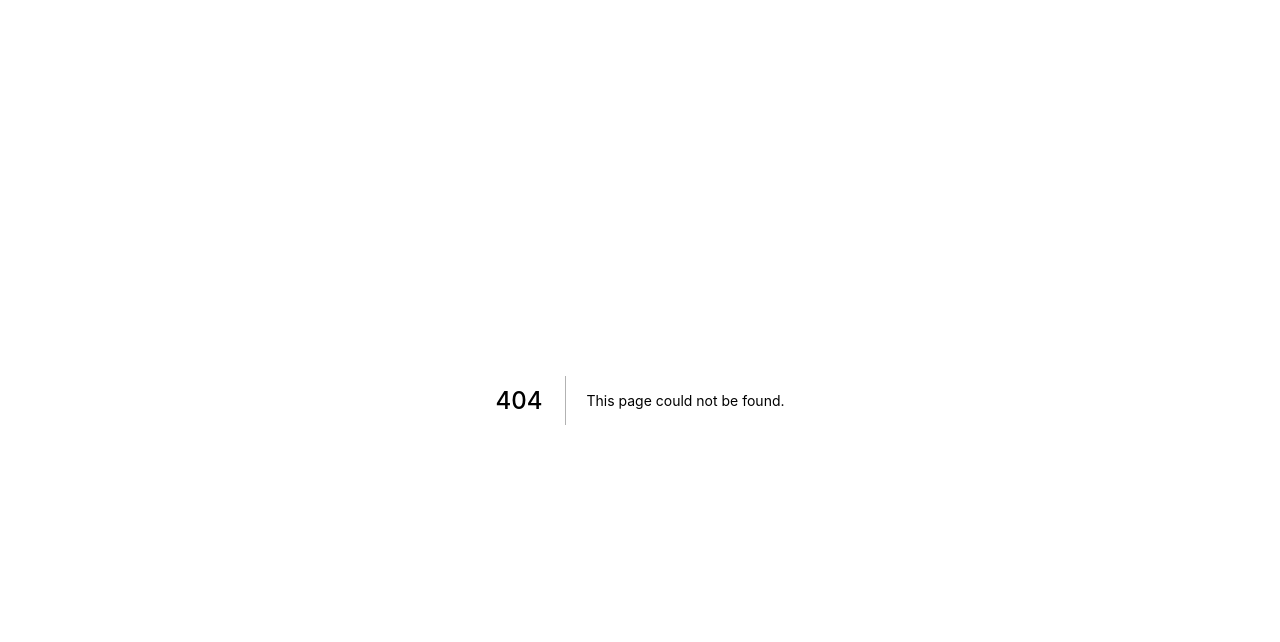
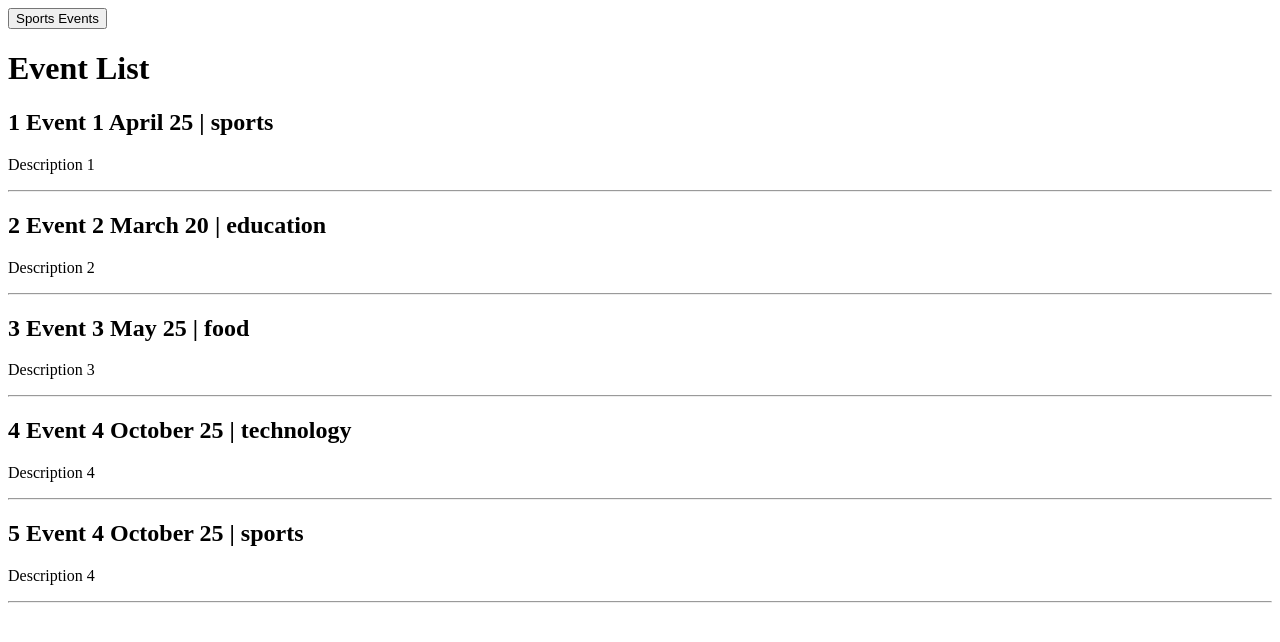
Before and after one commit to ishabaral/NextJS-Learning-, a Next.js app: page /events in a window 1280 px wide. Before the commit this address had no page. Shown: the top 642 px of the page. Built offline with nearby package versions, Linux system fonts and the light colour scheme; data requests are answered from the project's data file.

Commit message:
pre-rendering+ clientside data fetching

```diff
--- a/db.json
+++ b/db.json
@@ -1,4 +1,42 @@
 {
+    "events" : [
+        {
+            "id": 1,
+            "title": "Event 1",
+            "description": "Description 1",
+            "category": "sports",
+            "date": "April 25"
+        },
+        {
+            "id": 2,
+            "title": "Event 2",
+            "description": "Description 2",
+            "category": "education",
+            "date": "March 20"
+        },
+        {
+            "id": 3,
+            "title": "Event 3",
+            "description": "Description 3",
+            "category": "food",
+            "date": "May 25"
+        },
+        {
+            "id": 4,
+            "title": "Event 4",
+            "description": "Description 4",
+            "category": "technology",
+            "date": "October 25"
+        },
+        {
+            "id": 5,
+            "title": "Event 4",
+            "description": "Description 4",
+            "category": "sports",
+            "date": "October 25"
+        }
+
+    ],
     "dashboard" : {
         "posts": 5,
         "likes": 100,
--- /dev/null
+++ b/pages/events.js
@@ -0,0 +1,51 @@
+import { useRouter } from "next/router"
+import { useState } from "react"
+
+function EventList({ eventList }) {
+    const [events, setEvents] = useState(eventList)
+    const router = useRouter()
+
+    const fetchSportsEvents = async () => {
+        const response = await fetch(`http://localhost:4000/events?category=sports`)
+        const data = await response.json()
+        setEvents(data)
+        router.push('/events?category=sports', undefined, { shallow: true })
+    }
+
+    return (
+        <>
+            <button onClick={fetchSportsEvents}>Sports Events</button>
+            <h1>Event List</h1>
+            {
+                events.map(event => {
+                    return (
+                        <div key = {event.id}>
+                            <h2>
+                                {event.id} {event.title} {event.date} | {event.category}
+                            </h2>
+                            <p>{event.description}</p>
+                            <hr />
+                        </div>
+                    )
+                })
+            }
+        </>
+    )
+}
+
+export default EventList
+
+export async function getServerSideProps(context) {
+    const { query } = context
+    console.log(query)
+    const { category } = query
+    const queryString = category ? 'category=sports' : ''
+    const response = await fetch(`http://localhost:4000/events?${queryString}`)
+    const data = await response.json()
+
+    return {
+        props: {
+            eventList: data
+        }
+    }
+}
```
